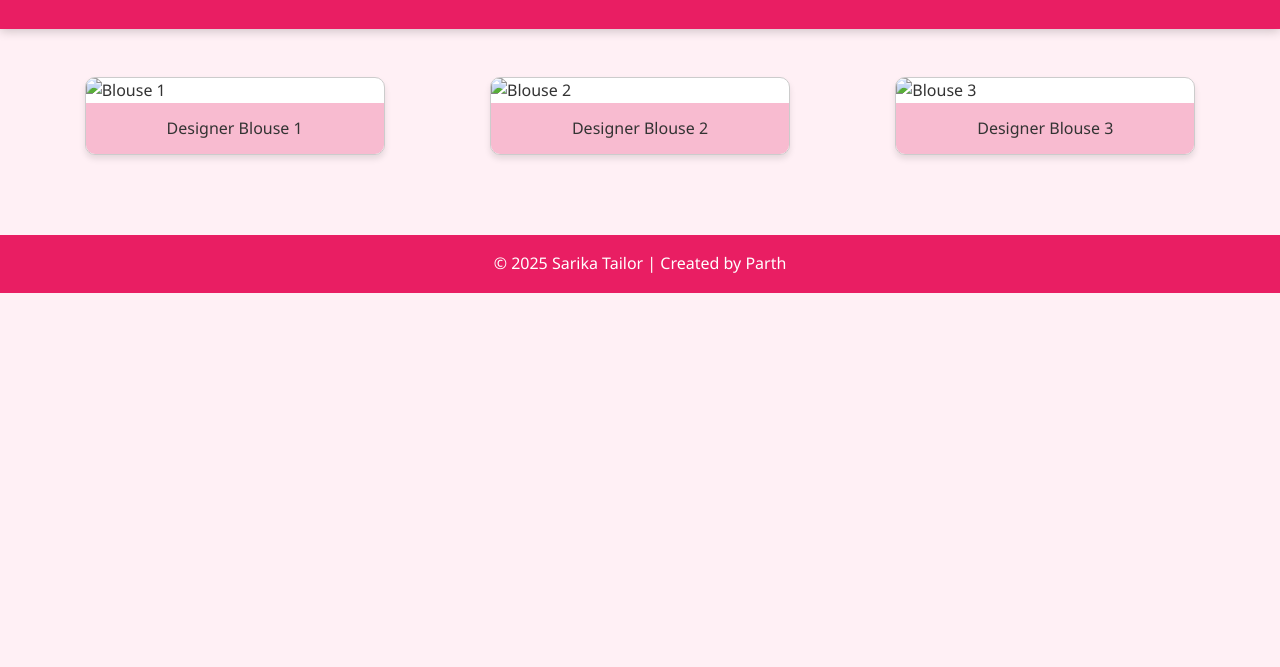
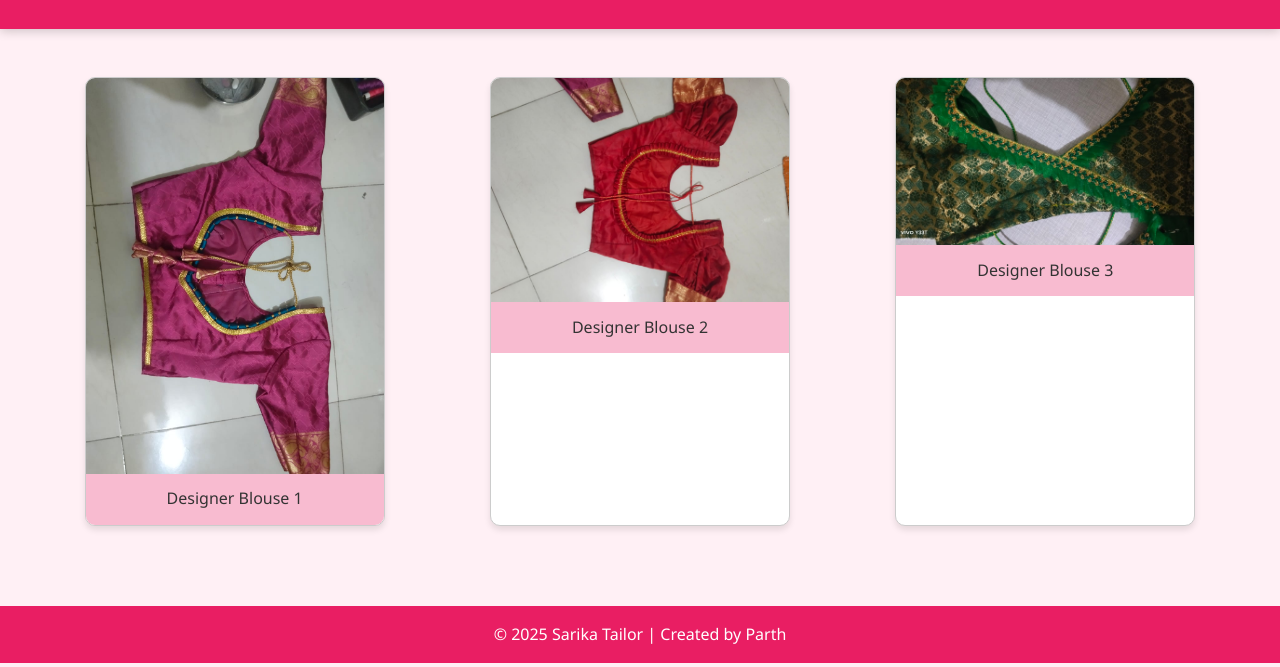
Before and after one commit to parth052007/sarika-tailor, a plain HTML site: page index.html in a window 1280 px wide. Shown: the part 133-800 px from the top of the page. Drawn offline with Linux system fonts and the light colour scheme.

Commit message:
Update index.html

```diff
--- a/index.html
+++ b/index.html
@@ -14,15 +14,15 @@
 
   <section class="gallery">
     <div class="image-card">
-      <img src="images/blouse1.jpg" alt="Blouse 1">
+      <img src="blouse1.jpg" alt="Blouse 1">
       <p>Designer Blouse 1</p>
     </div>
     <div class="image-card">
-      <img src="images/blouse2.jpg" alt="Blouse 2">
+      <img src="blouse2.jpg" alt="Blouse 2">
       <p>Designer Blouse 2</p>
     </div>
     <div class="image-card">
-      <img src="images/blouse3.jpg" alt="Blouse 3">
+      <img src="blouse3.jpg" alt="Blouse 3">
       <p>Designer Blouse 3</p>
     </div>
   </section>
```
